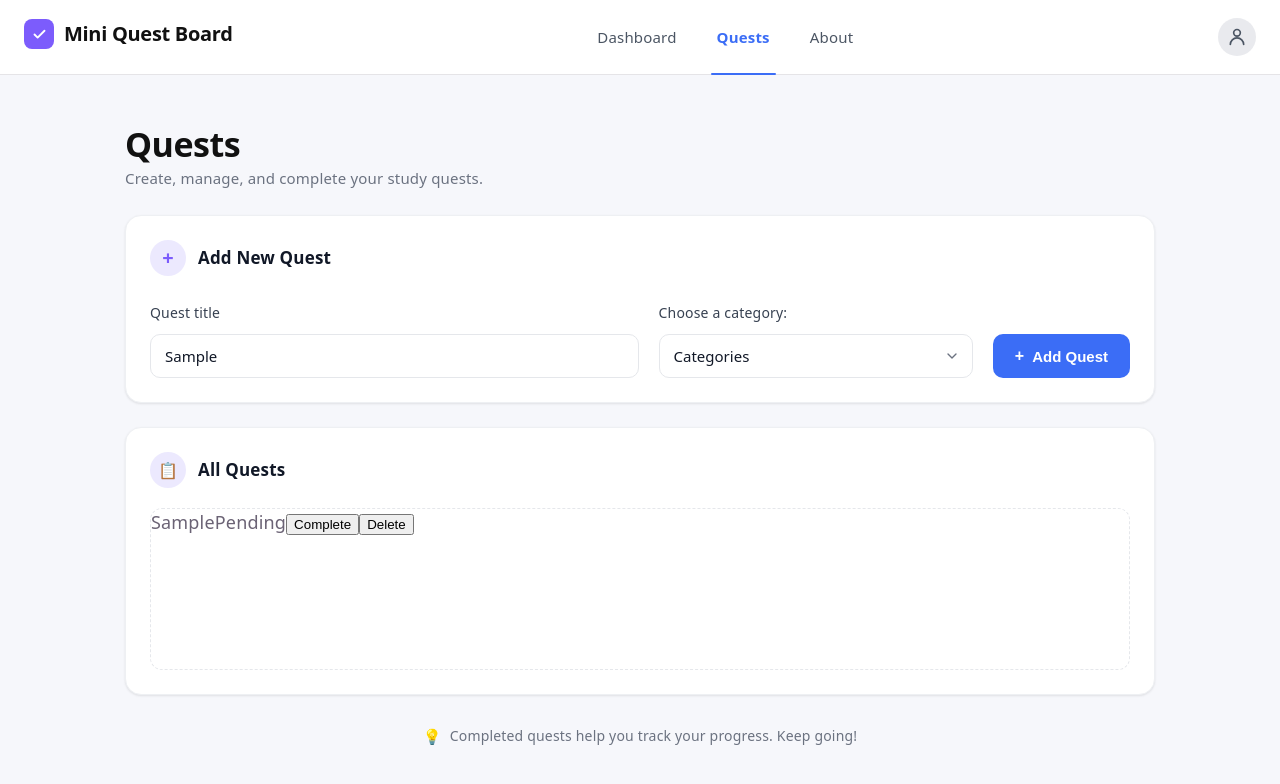
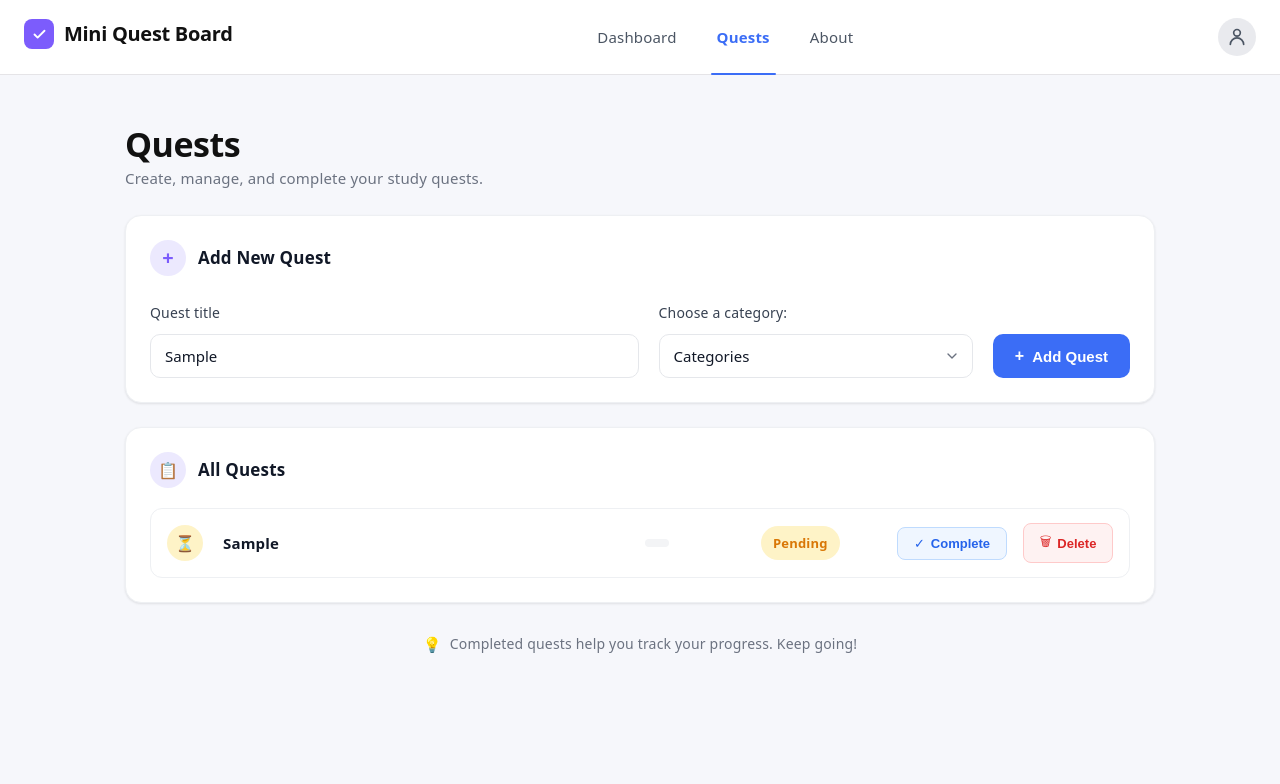
Before and after one commit to joaovitorscordeirocontact-cpu/mini-quest-board, a React (Vite) app: page /Quests in a window 1280 px wide. Both pictures are taken after typing "Sample" into the empty fields and a click on the button "Add Quest". Shown: the top 784 px of the page. Built offline with nearby package versions, Linux system fonts and the light colour scheme.

Commit message:
feat(quests): style the QuestItem component

```diff
--- a/src/pages/quests-page/AllQuestsList.css
+++ b/src/pages/quests-page/AllQuestsList.css
@@ -29,7 +29,7 @@
 }
 
 .all-quests-list-container {
-  min-height: 160px;
-  border: 1px dashed #e5e7eb;
-  border-radius: 12px;
+  display: flex;
+  flex-direction: column;
+  gap: 12px;
 }
--- /dev/null
+++ b/src/pages/quests-page/QuestItem.css
@@ -0,0 +1,140 @@
+.quest-item {
+  display: grid;
+  grid-template-columns: 40px 1fr 100px 120px 110px 90px;
+  align-items: center;
+  gap: 16px;
+  padding: 14px 16px;
+  border: 1px solid #eef0f3;
+  border-radius: 12px;
+  background: #ffffff;
+}
+
+.quest-item::before {
+  grid-column: 1;
+  display: flex;
+  align-items: center;
+  justify-content: center;
+  width: 36px;
+  height: 36px;
+  border-radius: 50%;
+  font-size: 16px;
+}
+
+.quest-item[data-status="true"]::before {
+  content: "✅";
+  background: #dcfce7;
+}
+
+.quest-item[data-status="false"]::before {
+  content: "⏳";
+  background: #fef3c7;
+}
+
+.title {
+  grid-column: 2;
+  font-size: 15px;
+  font-weight: 600;
+  color: #111827;
+}
+
+.category,
+.status {
+  justify-self: start;
+  padding: 4px 12px;
+  border-radius: 999px;
+  font-size: 13px;
+  font-weight: 600;
+  white-space: nowrap;
+}
+
+.category {
+  grid-column: 3;
+  background: #f3f4f6;
+  color: #374151;
+}
+
+.category[data-category="React"] {
+  background: #dbeafe;
+  color: #2563eb;
+}
+
+.category[data-category="JavaScript"] {
+  background: #fef3c7;
+  color: #d97706;
+}
+
+.category[data-category="TypeScript"] {
+  background: #e0e7ff;
+  color: #4f46e5;
+}
+
+.category[data-category="Tailwind"] {
+  background: #cffafe;
+  color: #0891b2;
+}
+
+.status {
+  grid-column: 4;
+}
+
+.status[data-status="true"] {
+  background: #dcfce7;
+  color: #16a34a;
+}
+
+.status[data-status="false"] {
+  background: #fef3c7;
+  color: #d97706;
+}
+
+.complete-btn,
+.delete-btn {
+  display: flex;
+  align-items: center;
+  justify-content: center;
+  gap: 6px;
+  padding: 8px 14px;
+  border-radius: 8px;
+  font-size: 13px;
+  font-weight: 600;
+  cursor: pointer;
+}
+
+.complete-btn {
+  grid-column: 5;
+  border: 1px solid #bfdbfe;
+  background: #eff6ff;
+  color: #2563eb;
+}
+
+.complete-btn::before {
+  content: "✓";
+}
+
+.delete-btn {
+  grid-column: 6;
+  border: 1px solid #fecaca;
+  background: #fef2f2;
+  color: #dc2626;
+}
+
+.delete-btn::before {
+  content: "🗑";
+}
+
+@media (max-width: 700px) {
+  .quest-item {
+    grid-template-columns: 36px 1fr;
+    row-gap: 10px;
+  }
+
+  .category,
+  .status {
+    grid-column: 2;
+  }
+
+  .complete-btn,
+  .delete-btn {
+    grid-column: 1 / -1;
+  }
+}
--- a/src/pages/quests-page/QuestItem.jsx
+++ b/src/pages/quests-page/QuestItem.jsx
@@ -1,3 +1,4 @@
+import "./QuestItem.css";
 
 export function QuestItem({ title, category, status }) {
   const questStatus = () => {
@@ -10,14 +11,14 @@ export function QuestItem({ title, category, status }) {
   }
 
   return (
-    <div className="quest-item">
+    <div className="quest-item" data-status={status}>
       <span className="title">{ title }</span>
-      <span className="category">{ category }</span>
+      <span className="category" data-category={category}>{ category }</span>
 
 
 
-      <span className="status">{questStatus()}</span>
-      <button className="complete-btn">Complete</button>
+      <span className="status" data-status={status}>{questStatus()}</span>
+      {!status && <button className="complete-btn">Complete</button>}
 
 
       <button className="delete-btn">Delete</button>
```
